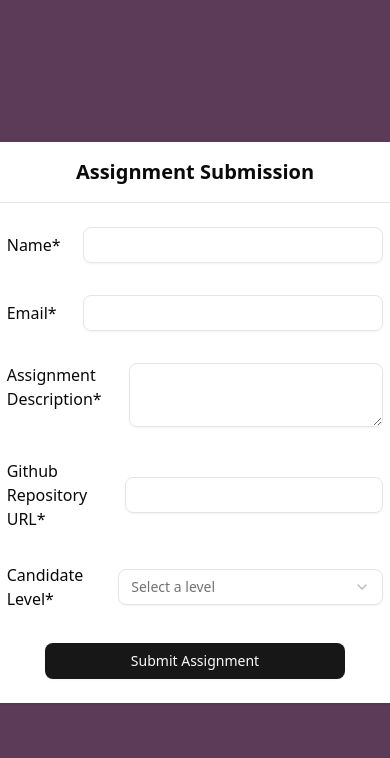
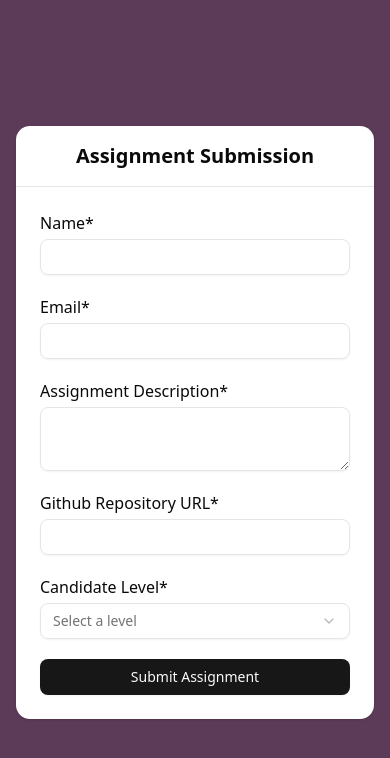
Before and after one commit to yurii-korolchuk/ale-ai-test, a Next.js app: page / in a window 390 px wide. Shown: the top 758 px of the page. Built offline with nearby package versions, Linux system fonts and the light colour scheme.

Commit message:
feature: add responsiveness

```diff
--- a/src/app/layout.tsx
+++ b/src/app/layout.tsx
@@ -27,7 +27,7 @@ export default function RootLayout({
       <body
         className={`${geistSans.variable} ${geistMono.variable} antialiased`}
       >
-        <main className="h-full w-full flex items-center justify-center p-4 bg-[#5c3b58]">
+        <main className="min-h-[100vh] w-full flex items-center justify-center p-4 bg-[#5c3b58]">
           {children}
         </main>
       </body>
--- a/src/app/thank-you/page.tsx
+++ b/src/app/thank-you/page.tsx
@@ -6,7 +6,7 @@ const EXAMPLE: AssignmentFormValues = {
   name: "Yurii Korolchuk",
   email: "yura.korolchuk82@gmail.com",
   assignment_description:
-    "Lorem ipsum dolor sit amet consectetur adipisicing elit. Laboriosam cum, ipsam cumque illum corrupti doloribus unde, nostrum laudantium ea nulla perspiciatis, nihil officia temporibus eos beatae quo? Facilis, qui eligendi!",
+    "Lorem ipsum dolor sit amet consectetur adipisicing elit. Laboriosam cum, ipsam cumque illum corrupti doloribus unde, nostrum laudantium ea nulla perspiciatis, nihil officia temporibus eos beatae quo? Facilis, qui eligendi!Lorem ipsum dolor sit amet consectetur adipisicing elit. Laboriosam cum, ipsam cumque illum corrupti doloribus unde, nostrum laudantium ea nulla perspiciatis, nihil officia temporibus eos beatae quo? Facilis, qui eligendi!Lorem ipsum dolor sit amet consectetur adipisicing elit. Laboriosam cum, ipsam cumque illum corrupti doloribus unde, nostrum laudantium ea nulla perspiciatis, nihil officia temporibus eos beatae quo? Facilis, qui eligendi!Lorem ipsum dolor sit amet consectetur adipisicing elit. Laboriosam cum, ipsam cumque illum corrupti doloribus unde, nostrum laudantium ea nulla perspiciatis, nihil officia temporibus eos beatae quo? Facilis, qui eligendi!",
   github_repo_url:
     "https://github.com/yurii-korolchuk/pictures-native-js-project",
   candidate_level: "Middle",
@@ -17,11 +17,14 @@ export default function ThankYouPage() {
     <AppCard header="Thank you for submitting your assignment !">
       <div className="flex flex-col space-y-8 w-full p-6">
         {Object.entries(EXAMPLE).map(([key, value]) => (
-          <div key={key} className="flex items-start justify-between">
-            <span className="font-bold">
+          <div
+            key={key}
+            className="flex flex-col sm:flex-row items-start justify-between"
+          >
+            <span className="font-bold mb-2 sm:mb-0">
               {transformFormLabels(key as keyof AssignmentFormValues)}
             </span>
-            <span className="max-w-[300px]">{value}</span>
+            <span className="sm:max-w-[300px]">{value}</span>
           </div>
         ))}
       </div>
--- a/src/components/app-card/app-card.tsx
+++ b/src/components/app-card/app-card.tsx
@@ -6,7 +6,7 @@ interface AppCardProps {
 }
 
 export const AppCard = ({ header, children }: AppCardProps) => (
-  <Card className="md:h-auto md:w-[720px] py-0 border-none gap-0">
+  <Card className="md:h-auto w-full md:w-[720px] py-0 border-none gap-0">
     <CardHeader className="flex items-center justify-center p-4">
       <CardTitle className="text-center text-xl">{header}</CardTitle>
     </CardHeader>
--- a/src/components/assignment-form/assignment-form.tsx
+++ b/src/components/assignment-form/assignment-form.tsx
@@ -13,30 +13,32 @@ import { InputField } from "./input-field";
 
 export const AssignmentForm = () => {
   return (
-    <form className="flex flex-col space-y-8 w-full p-6">
+    <form className="flex flex-col space-y-5 sm:space-y-8 w-full p-6">
       <InputField label="Name*" htmlFor="name">
-        <Input className="max-w-[300px]" id="name" type="text" />
+        <Input className="w-full sm:w-[300px]" id="name" type="text" />
       </InputField>
 
       <InputField label="Email*" htmlFor="email">
-        <Input className="max-w-[300px]" id="email" type="email" />
+        <Input className="w-full sm:w-[300px]" id="email" type="email" />
       </InputField>
 
       <InputField
         label="Assignment Description*"
         htmlFor="assignment_description"
-        className="items-start"
       >
-        <Textarea className="max-w-[300px]" id="assignment_description" />
+        <Textarea
+          className="w-full sm:w-[300px] max-h-[200px]"
+          id="assignment_description"
+        />
       </InputField>
 
       <InputField label="Github Repository URL*" htmlFor="github_repo_url">
-        <Input className="max-w-[300px]" id="github_repo_url" />
+        <Input className="w-full sm:w-[300px]" id="github_repo_url" />
       </InputField>
 
       <InputField label="Candidate Level*">
         <Select>
-          <SelectTrigger className="w-[300px]">
+          <SelectTrigger className="w-full sm:w-[300px]">
             <SelectValue placeholder="Select a level" />
           </SelectTrigger>
           <SelectContent>
@@ -51,7 +53,9 @@ export const AssignmentForm = () => {
         </Select>
       </InputField>
 
-      <Button className="self-center w-[300px]">Submit Assignment</Button>
+      <Button className="self-center w-full sm:w-[300px]">
+        Submit Assignment
+      </Button>
     </form>
   );
 };
--- a/src/components/assignment-form/input-field.tsx
+++ b/src/components/assignment-form/input-field.tsx
@@ -15,8 +15,15 @@ export const InputField = ({
   children,
   className,
 }: InputFieldProps) => (
-  <div className={cx("w-full flex items-center justify-between", className)}>
-    <Label htmlFor={htmlFor}>{label}</Label>
+  <div
+    className={cx(
+      "w-full flex flex-col sm:flex-row items-start justify-between ",
+      className,
+    )}
+  >
+    <Label htmlFor={htmlFor} className="mb-1 sm:mb-0">
+      {label}
+    </Label>
     {children}
   </div>
 );
```
